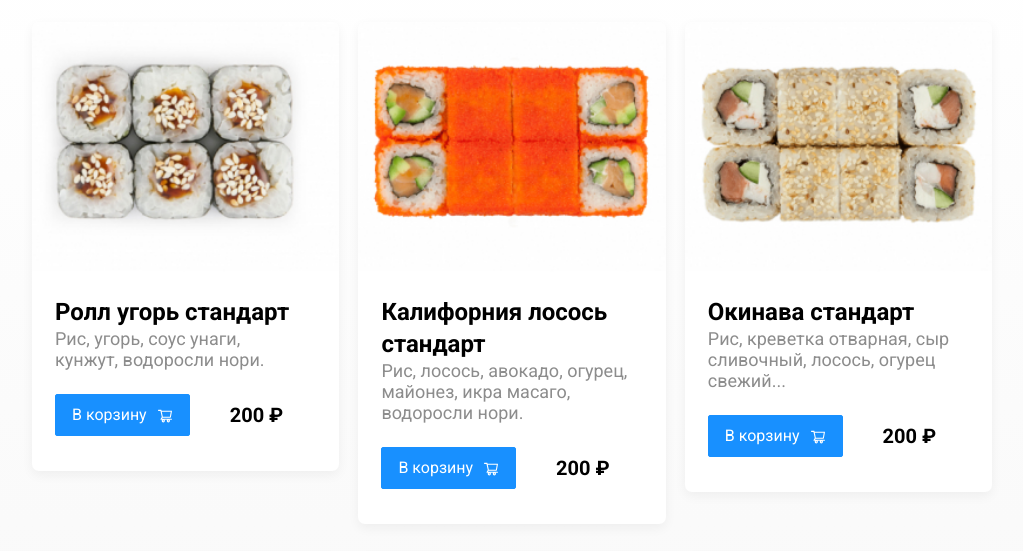
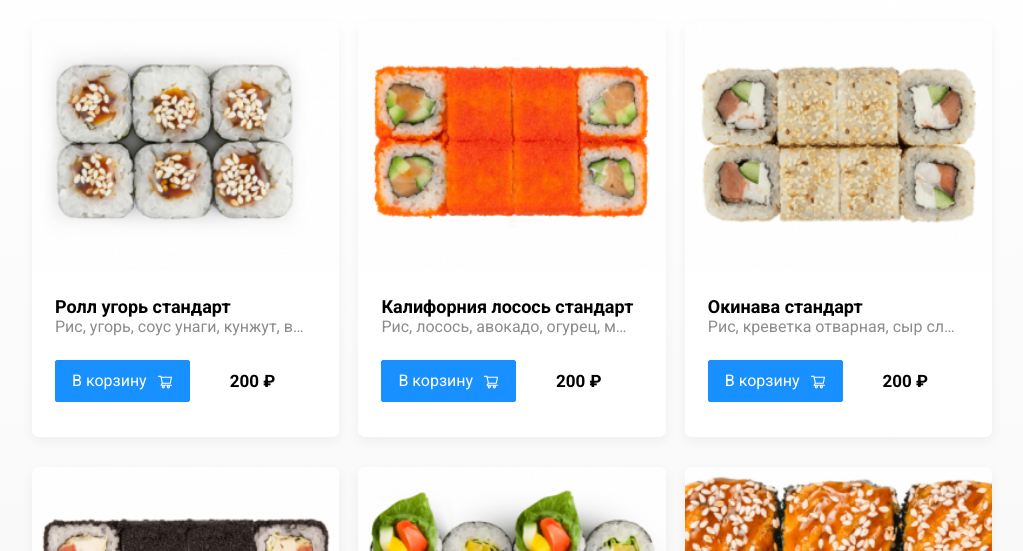
Before and after one commit to DaniilEmelev/Delivery-food, a plain HTML site: page restaurant.html in a window 1280 px wide. Shown: the part 190-741 px from the top of the page, without its empty margins (128-1151 px from the left). Drawn offline with nearby package versions, Linux system fonts and the light colour scheme.

Commit message:
Add files via upload

```diff
--- a/css/style.css
+++ b/css/style.css
@@ -190,8 +190,8 @@ body {
 }
 .card-price-bold {
   font-weight: bold;
-  font-size: 20px;
-  line-height: 32px;
+  font-size: 17px;
+  line-height: 27px;
   margin-left: 30px;
 }
 .rating {
@@ -213,6 +213,9 @@ body {
   font-size: 18px;
   line-height: 21px;
   color: #8c8c8c;
+  text-overflow: ellipsis;
+    overflow: hidden;
+    white-space: nowrap;
 }
 .price {
   margin-right: 10px;
@@ -377,11 +380,18 @@ body {
   .category {
   max-width: 90px;
 }
+    .card-title{
+      font-size: 18px;
+      line-height: 22px;
+    }
     .ingredients {
-  font-size: 18px;
-  line-height: 21px;
+  font-size: 16px;
+  line-height: 18px;
   color: #8c8c8c;
   max-width: 250px;
+  text-overflow: ellipsis;
+    overflow: hidden;
+    white-space: nowrap;
 }
 }
 @media (max-width: 992px) {
@@ -422,7 +432,8 @@ body {
     margin-top: 0;
   }
   .card-title {
-    font-size: 18px;
+        font-size: 16px;
+      line-height: 20px;
   }
   .card-info {
     flex-wrap: wrap;
```
Also changed, not shown: restaurant.html (+1 -0 lines).
